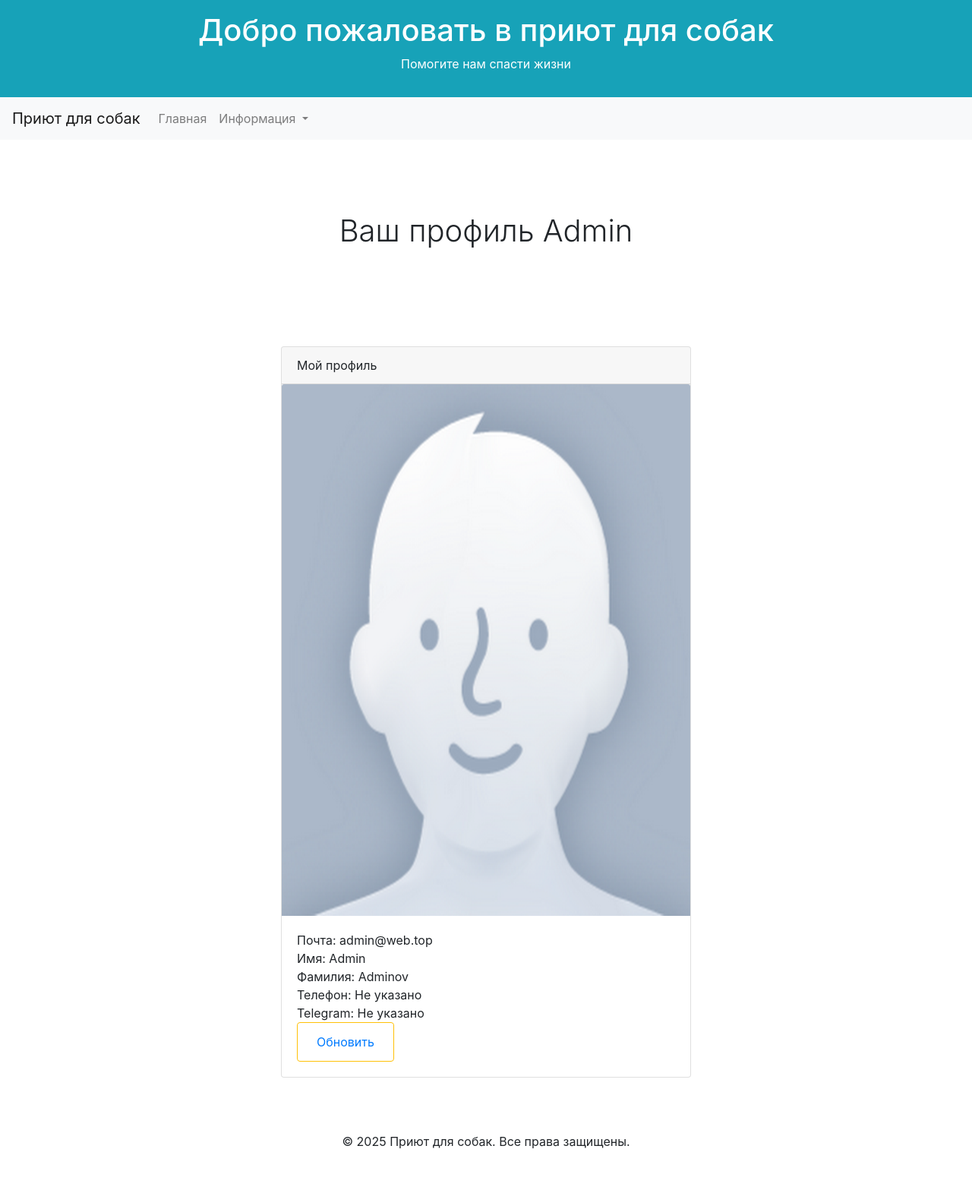
After one commit to Dmitrij-Larin/Module-16.-Frameworks, a Django app: page /users/profile/ in a window 1280 px wide. The commit adds this page. Shown: the whole page at 76% size. Run offline with Django 5.2, Linux system fonts and the light colour scheme; a user stored in the database is signed in; some libraries are stand-ins or nearby versions.

Commit message:
Добавлен просмотр страницы пользователя.

```diff
--- a/dogs/templates/dogs/base.html
+++ b/dogs/templates/dogs/base.html
@@ -35,7 +35,7 @@
                     <div class="dropdown-divider"></div>
                     <a class="dropdown-item" href="{% url 'dogs:dog_create' %}">Добавить собаку</a>
                     {% if user.is_authenticated %}
-                        <a class="dropdown-item" href="{% url 'users:user_login' %}">Профиль</a>
+                        <a class="dropdown-item" href="{% url 'users:user_profile' %}">Профиль</a>
                         <a class="dropdown-item" href="{% url 'users:user_register' %}">Выход</a>
                     {% else %}
                         <a class="dropdown-item" href="{% url 'users:user_login' %}">Вход</a>
--- a/dogs/templatetags/my_tags.py
+++ b/dogs/templatetags/my_tags.py
@@ -8,3 +8,10 @@ def dogs_media(val):
     if val:
         return fr'/media/{val}'
     return '/static/dummydog.jpg'
+
+
+@register.filter()
+def user_media(val):
+    if val:
+        return f'/media/{val}'
+    return '/static/not_avatar.png'
--- /dev/null
+++ b/users/templates/users/user_profile_read_only.html
@@ -0,0 +1,25 @@
+{% extends 'dogs/base.html' %}
+{% load my_tags %}
+{% block content %}
+<div class="row">
+    <div class="col-3"></div>
+    <div class="col-6">
+        <div class="card">
+            <div class="card-header">Мой профиль</div>
+            <img class="card-img-top"
+            src="{{ user.avatar|user_media }}" width="300" height="700"
+            alt="Card Image cap">
+            <div class="card-body">
+                <span class="card-text">Почта: {{ user.email }}</span><br>
+                <span class="card-text">Имя: {{ user.first_name|default:"Не указано" }}</span><br>
+                <span class="card-text">Фамилия: {{ user.last_name|default:"Не указано" }}</span><br>
+                <span class="card-text">Телефон: {{ user.phone|default:"Не указано" }}</span><br>
+                <span class="card-text">Telegram: {{ user.telegram|default:"Не указано" }}</span><br>
+                <button class="btn btn-outline-warning">
+                    <a class="btn btn-link" href="{% url 'users:user_profile' %}">Обновить</a>
+                </button>
+            </div>
+        </div>
+    </div>
+</div>
+{% endblock %}
--- a/users/urls.py
+++ b/users/urls.py
@@ -1,7 +1,7 @@
 from django.urls import path
 
 from users.apps import UsersConfig
-from users.views import user_register_view, user_login_view
+from users.views import user_register_view, user_login_view, user_profile_view
 
 app_name = UsersConfig.name
 
@@ -9,4 +9,5 @@ app_name = UsersConfig.name
 urlpatterns = [
     path('', user_login_view, name='user_login'),
     path('register/', user_register_view, name='user_register'),
+    path('profile/', user_profile_view, name='user_profile'),
 ]
--- a/users/views.py
+++ b/users/views.py
@@ -2,7 +2,7 @@ from django.shortcuts import render, reverse
 from django.http import HttpResponseRedirect, HttpResponse
 from django.contrib.auth import authenticate, login, logout
 
-from users.forms import UserRegisterForm, UserLoginForm
+from users.forms import UserRegisterForm, UserLoginForm, UserForm
 
 
 def user_register_view(request):
@@ -39,3 +39,16 @@ def user_login_view(request):
             'form': UserLoginForm
     }
     return render(request, 'users/user_login.html', context=context)
+
+
+def user_profile_view(request):
+    user_object = request.user
+    if user_object.first_name:
+        user_name = user_object.first_name
+    else:
+        user_name = "Anonymous"
+
+    context = {
+        'title': f'Ваш профиль {user_name}'
+    }
+    return render(request, 'users/user_profile_read_only.html', context)
```
Also changed, not shown: users/forms.py (+7 -0 lines).
